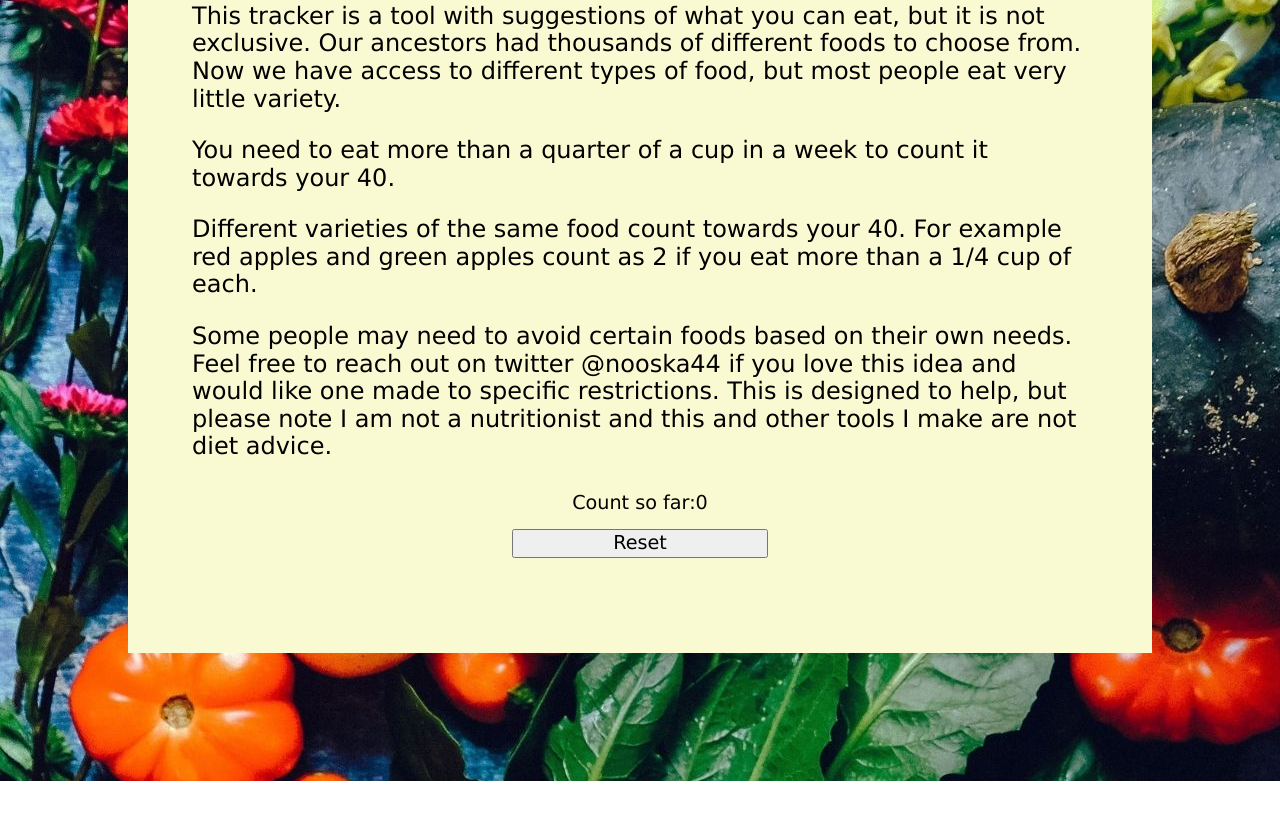
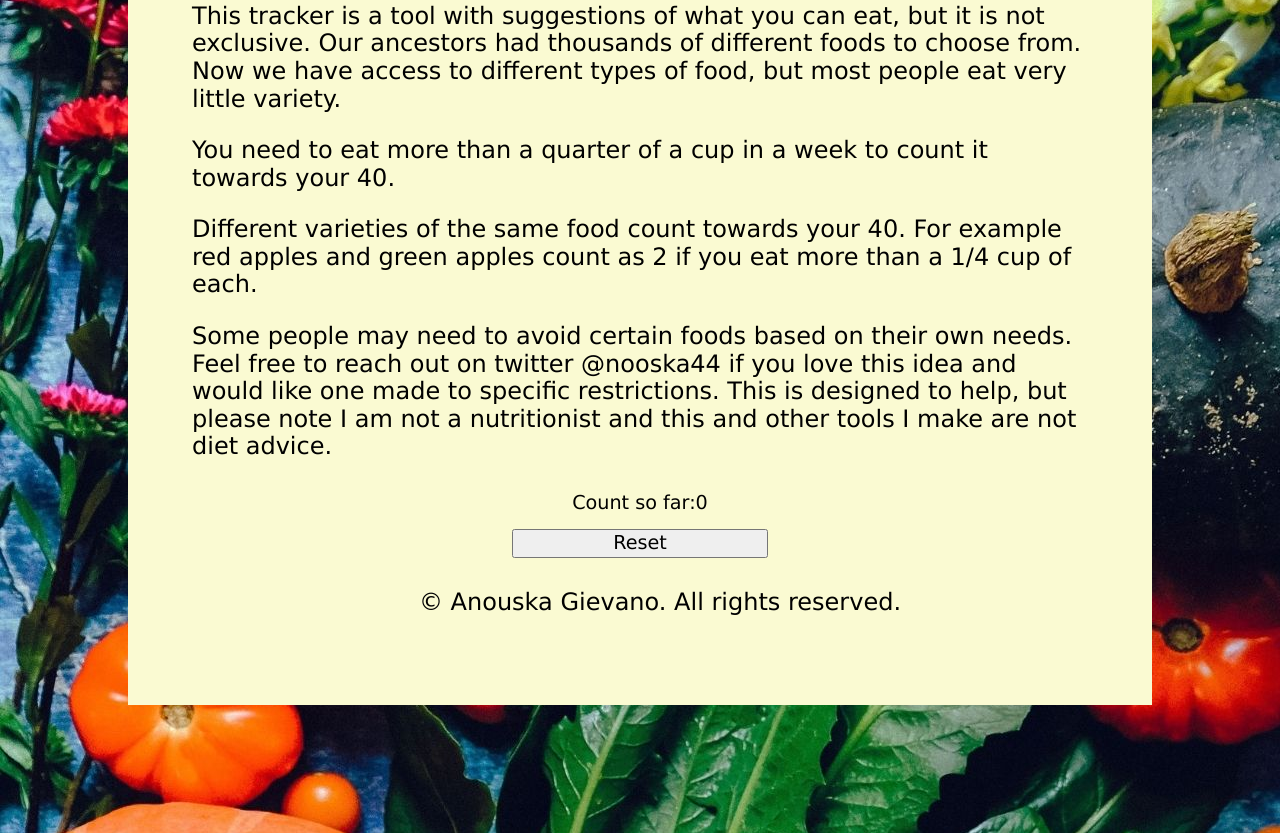
Before and after one commit to nooska44/foodvarietytracker, a plain HTML site: page about.html in a window 1280 px wide. Shown: the part 389-1222 px from the top of the page. Before the commit the page ends 1170 px from the top, so only its background shows below. Drawn offline with Linux system fonts and the light colour scheme.

Commit message:
added copywrite info to about page

```diff
--- a/about.html
+++ b/about.html
@@ -40,6 +40,12 @@
 				<button id="clear">Reset</button>
 			</footer>
 
+			<section id="copyrightInfo">
+				<ul class="copyright">
+					<li>© Anouska Gievano. All rights reserved.</li>
+				</ul>
+			</section>
+
 
 		<script type="text/javascript" src="js/main.js"></script>
 	</body>
```
